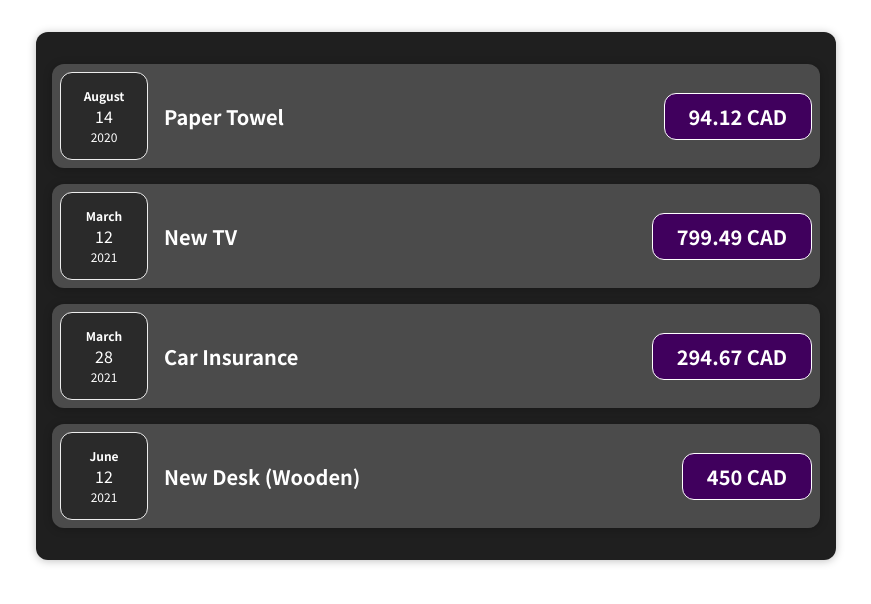
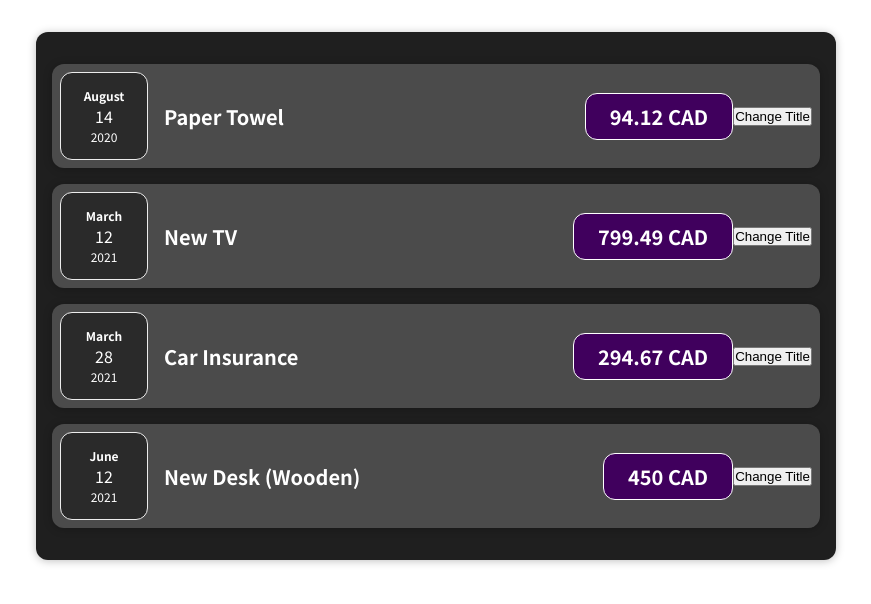
Before and after one commit to MoomenEltelbany/Expense-Project-React, a React (Create React App) app: page / in a window 1280 px wide. Shown: the top 604 px of the page, without its empty margins (204-1075 px from the left). Built offline with nearby package versions, Linux system fonts and the light colour scheme.

Commit message:
Event Handler
Added the first event in a button

```diff
--- a/src/components/Expenses/ExpenseItem.js
+++ b/src/components/Expenses/ExpenseItem.js
@@ -4,6 +4,10 @@ import Card from "../UI/Card";
 import "./ExpenseItem.css";
 
 const ExpenseItem = (props) => {
+    const clickHandler = () => {
+        console.log("Hello");
+    };
+
     return (
         <>
             <Card className="expense-item">
@@ -14,6 +18,7 @@ const ExpenseItem = (props) => {
                         {props.amount} CAD
                     </div>
                 </div>
+                <button onClick={clickHandler}>Change Title</button>
             </Card>
         </>
     );
```
Also changed, not shown: 1 other file (tests, documents, lock files or other folders).
